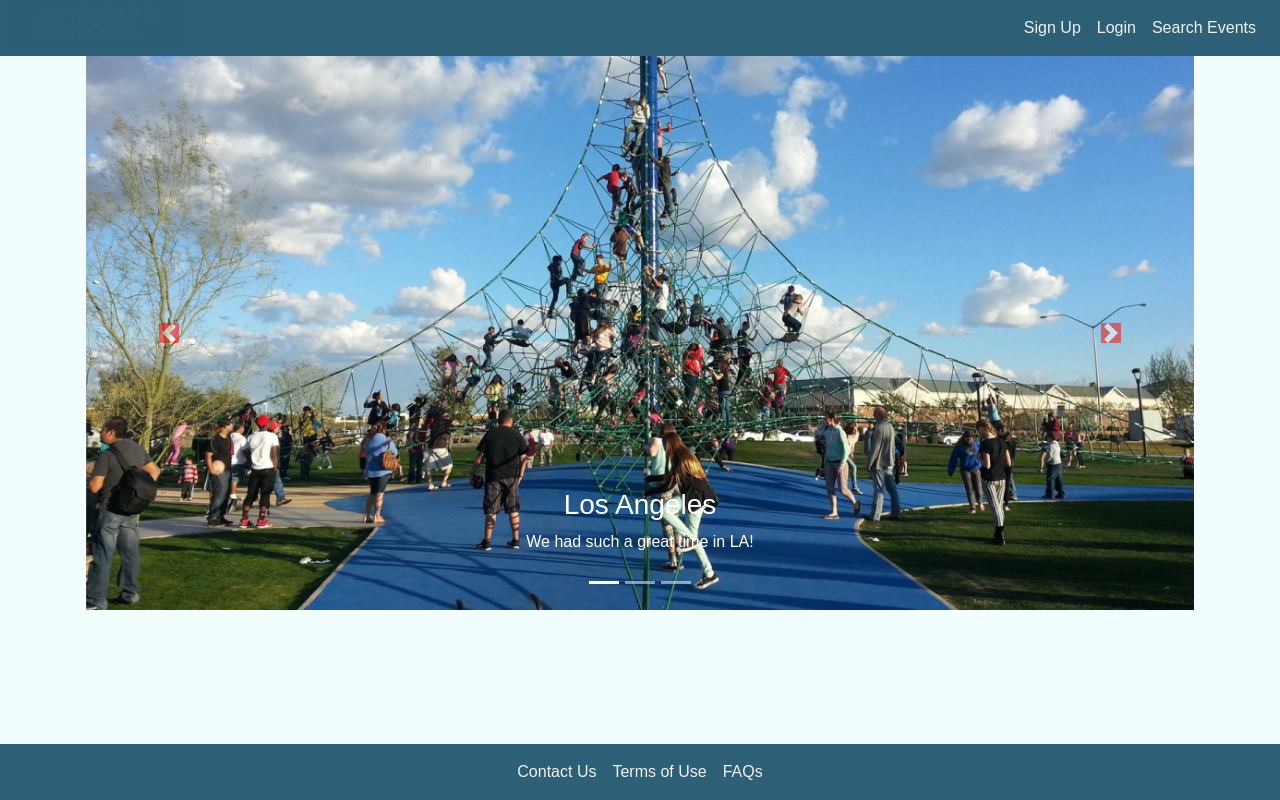
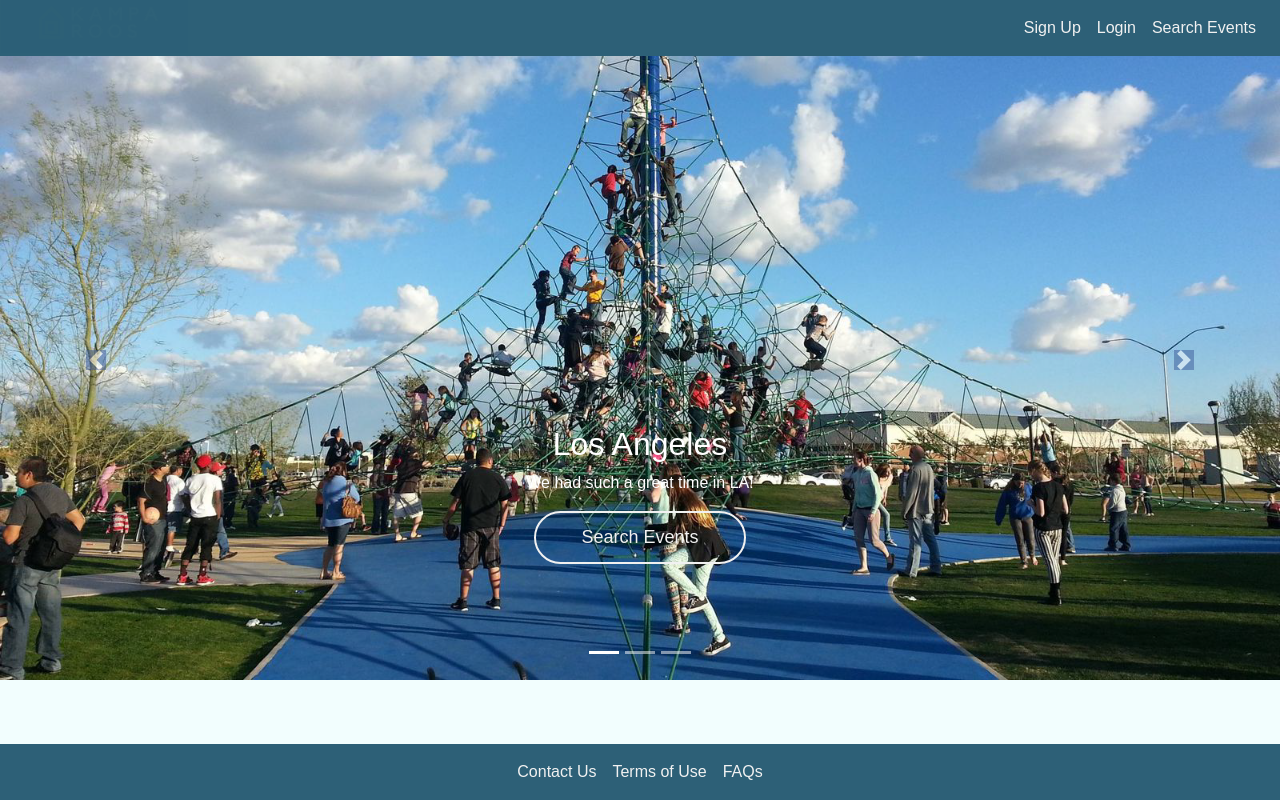
Before and after one commit to ad410project/ad410project, a PHP site: page / in a window 1280 px wide. Run offline with PHP 8.4, Linux system fonts and the light colour scheme; some libraries are stand-ins or nearby versions.

Commit message:
1. Added a “Search Events button in each slide of the carousel. 2. Added text and image animation effects. 3. Reverted the carousel to “Jumbotron” mode to encompass the main page. 4. “Recycled” the avatar image that was in the original login modal page to be included in registration.php, and login.php

```diff
--- a/views/layout.php
+++ b/views/layout.php
@@ -14,8 +14,11 @@
             integrity="sha384-smHYKdLADwkXOn1EmN1qk/HfnUcbVRZyYmZ4qpPea6sjB/pTJ0euyQp0Mk8ck+5T" crossorigin="anonymous"></script>
 
 <!--    CSS Section-->
-    <link rel="stylesheet" href="https://stackpath.bootstrapcdn.com/bootstrap/4.1.1/css/bootstrap.min.css"
+    <link rel="stylesheet" href="https://stackpath.bootstrapcdn.com/bootstrap/4.1.1/css/bootstrap.min.css" id="bootstrap-css"
           integrity="sha384-WskhaSGFgHYWDcbwN70/dfYBj47jz9qbsMId/iRN3ewGhXQFZCSftd1LZCfmhktB" crossorigin="anonymous">
+    <link rel="stylesheet" href="https://use.fontawesome.com/releases/v5.0.13/css/all.css"
+          integrity="sha384-DNOHZ68U8hZfKXOrtjWvjxusGo9WQnrNx2sqG0tfsghAvtVlRW3tvkXWZh58N9jp" crossorigin="anonymous">
+    <link rel="stylesheet" type="text/css" href="https://cdnjs.cloudflare.com/ajax/libs/animate.css/3.5.2/animate.min.css">
     <link rel="stylesheet" href="views/styles/styles.css">
 
 
--- a/views/static/landing.php
+++ b/views/static/landing.php
@@ -1,4 +1,4 @@
-<div id="main_container" class="container">
+<div id="main_container" class="jumbotron-fluid">
     <p>Stuff about how great the application is.</p>
     <div id="carousel" class="carousel slide" data-ride="carousel">
 
@@ -12,24 +12,34 @@
         <!-- The slideshow -->
         <div class="carousel-inner">
             <div class="carousel-item active">
+                <div class="zoom">
                 <img src="views/images/kids_kites.png" alt="Los Angeles">
+                </div>
                 <div class="carousel-caption">
-                        <h3>Los Angeles</h3>
-                        <p>We had such a great time in LA!</p>
+                    <h2 class="animated fadeInLeft">Los Angeles</h2>
+                    <p class="animated fadeInUp">We had such a great time in LA!</p>
+                    <p class="animated fadeInUp"><a href="?controller=static&action=searchEvents" class="btn btn-transparent btn-rounded btn-large">Search Events</a></p>
+                </div>
+
+            </div>
+            <div class="carousel-item">
+                <div class="zoom">
+                <img src="views/images/kids_playing.png" alt="Chicago">
+                </div>
+                <div class="carousel-caption">
+                    <h2 class="animated bounceInDown">Chicago</h2>
+                    <p class="animated fadeInUp">We had such great pizza in CHI!</p>
+                    <p class="animated fadeInUp"><a href="?controller=static&action=searchEvents" class="btn btn-transparent btn-rounded btn-large">Search Events</a></p>
                 </div>
             </div>
             <div class="carousel-item">
-                    <img src="views/images/kids_playing.png" alt="Chicago">
+                <div class="zoom">
+                <img src="views/images/kids_swing.png" alt="New York">
+                </div>
                 <div class="carousel-caption">
-                        <h3>Chicago</h3>
-                        <p>We had such great pizza in CHI!</p>
-                    </div>
-                </div>
-                <div class="carousel-item">
-                    <img src="views/images/kids_swing.png" alt="New York">
-                    <div class="carousel-caption">
-                        <h3>New York</h3>
-                        <p>It is too crowded!</p>
+                    <h2 class="animated fadeInRight">New York</h2>
+                    <p class="animated fadeInRight">It is too crowded!</p>
+                    <p class="animated fadeInRight"><a href="?controller=static&action=searchEvents" class="btn btn-transparent btn-rounded btn-large">Search Events</a></p>
                 </div>
             </div>
         </div>
--- a/views/styles/styles.css
+++ b/views/styles/styles.css
@@ -1,4 +1,3 @@
-
 /* Full-width input fields */
 body {
     font-family: Arial, Helvetica, sans-serif;
@@ -92,10 +91,14 @@ button:hover {
     position: relative;
 }
 
-img.avatar {
+/* resize images */
+.container img {
     width: 150px;
-    height: 150px;
-    border-radius: 50%;
+    height: auto;
+    display: block;
+    margin-left: auto;
+    margin-right: auto;
+    margin-top: 50px;
 }
 
 
@@ -272,12 +275,104 @@ footer ul {
     width: 100% !important;
     height: 100% !important;
 }
+.carousel-caption{
+    padding-bottom:80px;
+
+}
+
 span.carousel-control-next-icon{
-    background-color: red;
+    background-color: #3B5998 !important;
 }
 span.carousel-control-prev-icon{
-    background-color: red;
+    background-color: #3B5998 !important;
 }
+
+/* Bootstrap Zoom Effect*/
+
+.zoom{
+    position:relative;
+    overflow: hidden;
+}
+
+.zoom:hover img{
+    transform:scale(1.5);
+    transform-origin: 50% 50%;
+    -moz-transform: scale(1.5);
+    -moz-transform-origin: 50% 50%;
+    -webkit-transform: scale(1.5);
+    -webkit-transform-origin: 50% 50%;
+}
+
+.zoom img{
+    transition: all 8s ease-in-out;
+    -moz-transform: inherit;
+    -webkit-transform: inherit;
+}
+
+/**
+ * Search Events Button
+ */
+.btn-transparent {
+    background: transparent;
+    color: #F1F1F1 !important;
+    border: 2px solid #F1F1F1 !important;
+}
+.btn-transparent:hover {
+    background-color: #F1F1F1 !important;
+}
+
+.btn-rounded {
+    border-radius: 70px;
+}
+
+.btn-large {
+    padding: 11px 45px;
+    font-size: 18px;
+}
+
+/**
+ * Change animation duration
+ */
+.animated {
+    -webkit-animation-duration: 1.5s;
+    animation-duration: 1.5s;
+}
+
+@-webkit-keyframes fadeInRight {
+    from {
+        opacity: 0;
+        -webkit-transform: translate3d(100px, 0, 0);
+        transform: translate3d(100px, 0, 0);
+    }
+
+    to {
+        opacity: 1;
+        -webkit-transform: none;
+        transform: none;
+    }
+}
+
+@keyframes fadeInRight {
+    from {
+        opacity: 0;
+        -webkit-transform: translate3d(100px, 0, 0);
+        transform: translate3d(100px, 0, 0);
+    }
+
+    to {
+        opacity: 1;
+        -webkit-transform: none;
+        transform: none;
+    }
+}
+
+.fadeInRight {
+    -webkit-animation-name: fadeInRight;
+    animation-name: fadeInRight;
+}
+
+
+
 a.navbar-brand{
     justify-content: right;
     margin-right: 78%;
@@ -305,7 +400,6 @@ body {
     float: left;
     width: 40%;
 }
-
 #filter_section {
     float: right;
     margin-top: 12em;
```
Also changed, not shown: views/static/login.php (+4 -3 lines), views/static/registration.php (+4 -4 lines), views/images/kids_kites.png, views/images/kids_playing.png, 1 other file. Lines whose indentation alone changed are shown as unchanged.
